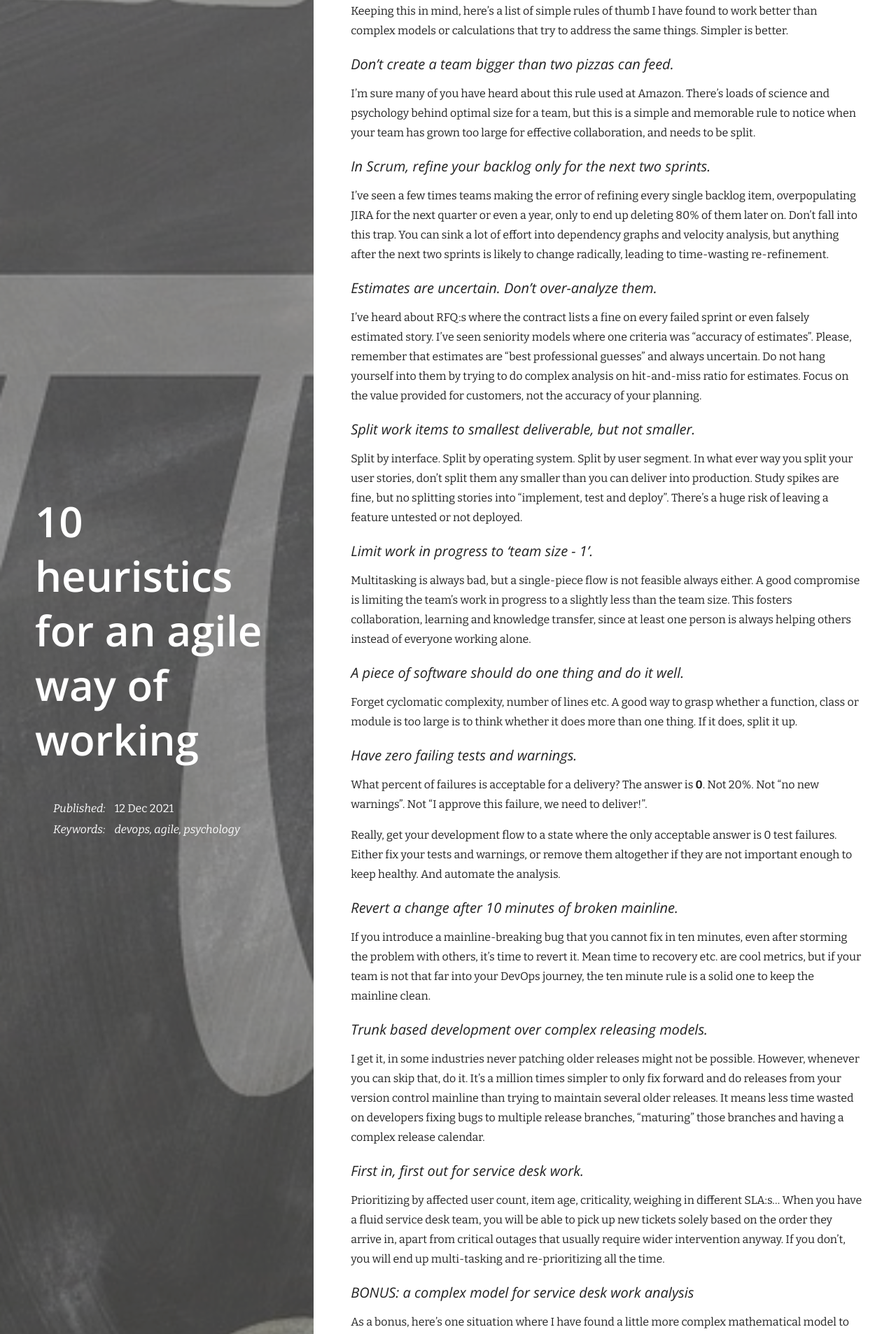
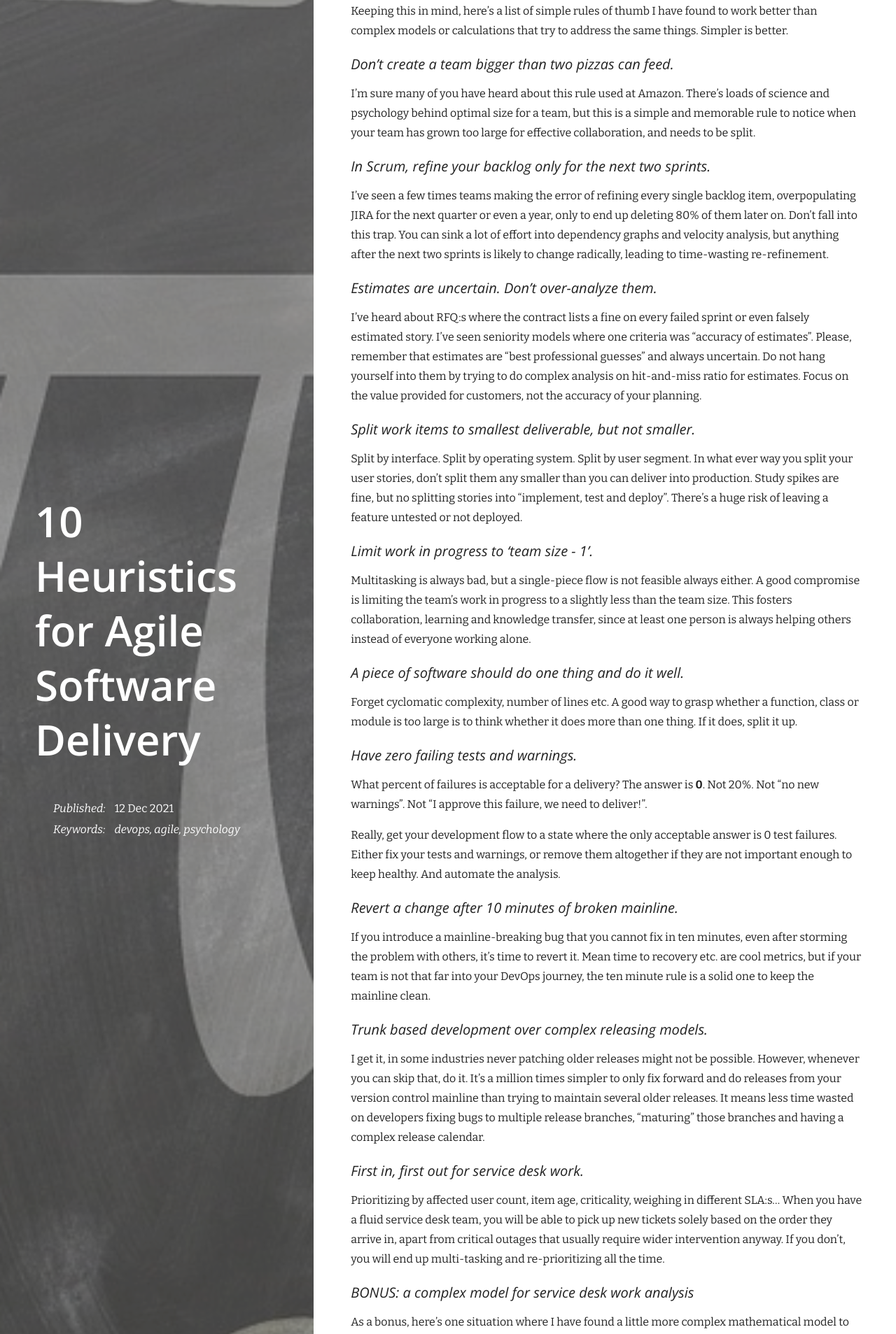
Before and after one commit to terisikk/terisikk.github.io, a Jekyll site: the page built from _posts/2021-12-12-ten-heuristics-for-agile-software-delivery.md, in a window 1280 px wide. Shown: the part 515-2422 px from the top of the page at 70% size. Built offline with Jekyll 4.4.1, drawn with Linux system fonts in a browser that asks for light colours; nearby versions of some CDN libraries; comment, search, counter and statistics services are not loaded.

Commit message:
Change headline for agile heuristics

```diff
--- a/_posts/2021-12-12-heuristics-for-agile.md
+++ b/_posts/2021-12-12-ten-heuristics-for-agile-software-delivery.md
@@ -1,6 +1,6 @@
 ---
 layout: post
-title: "10 heuristics for an agile way of working"
+title: "10 Heuristics for Agile Software Delivery"
 date: 2021-12-12 12:00:00 +0300
 categories:
   - devops
```
